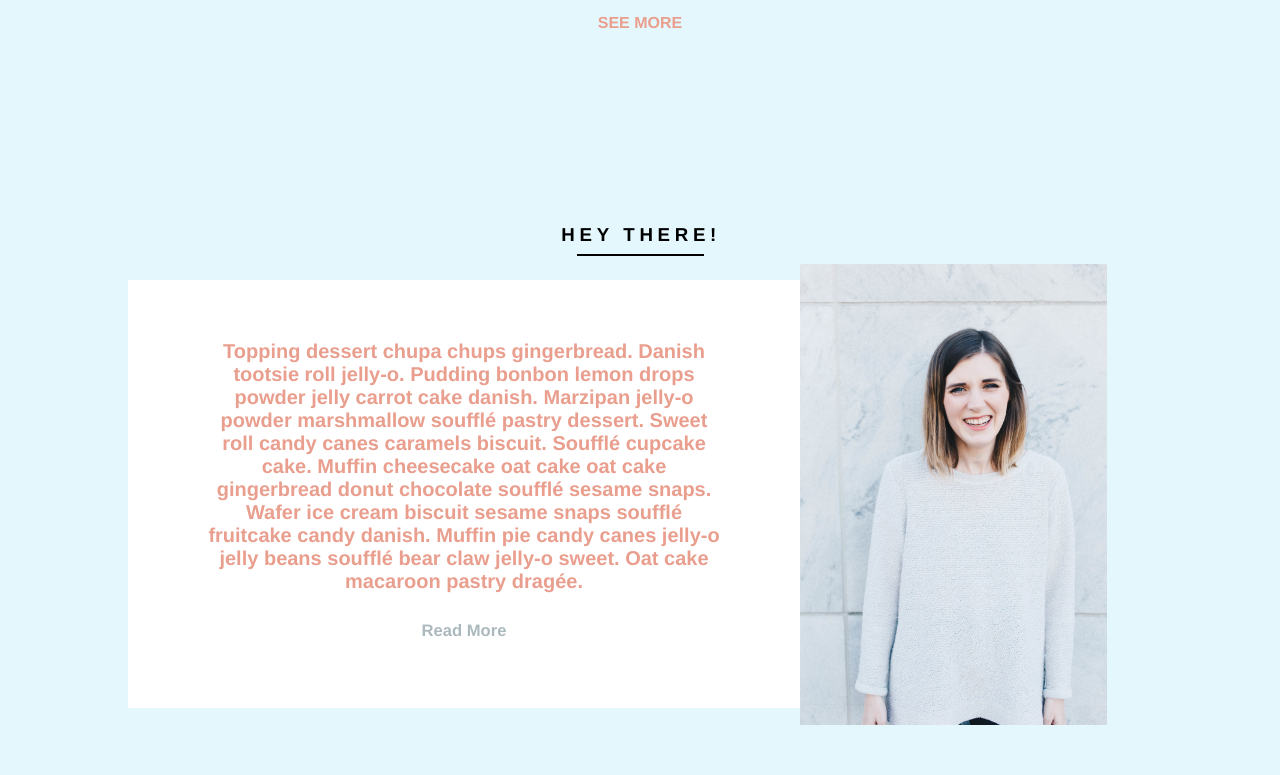
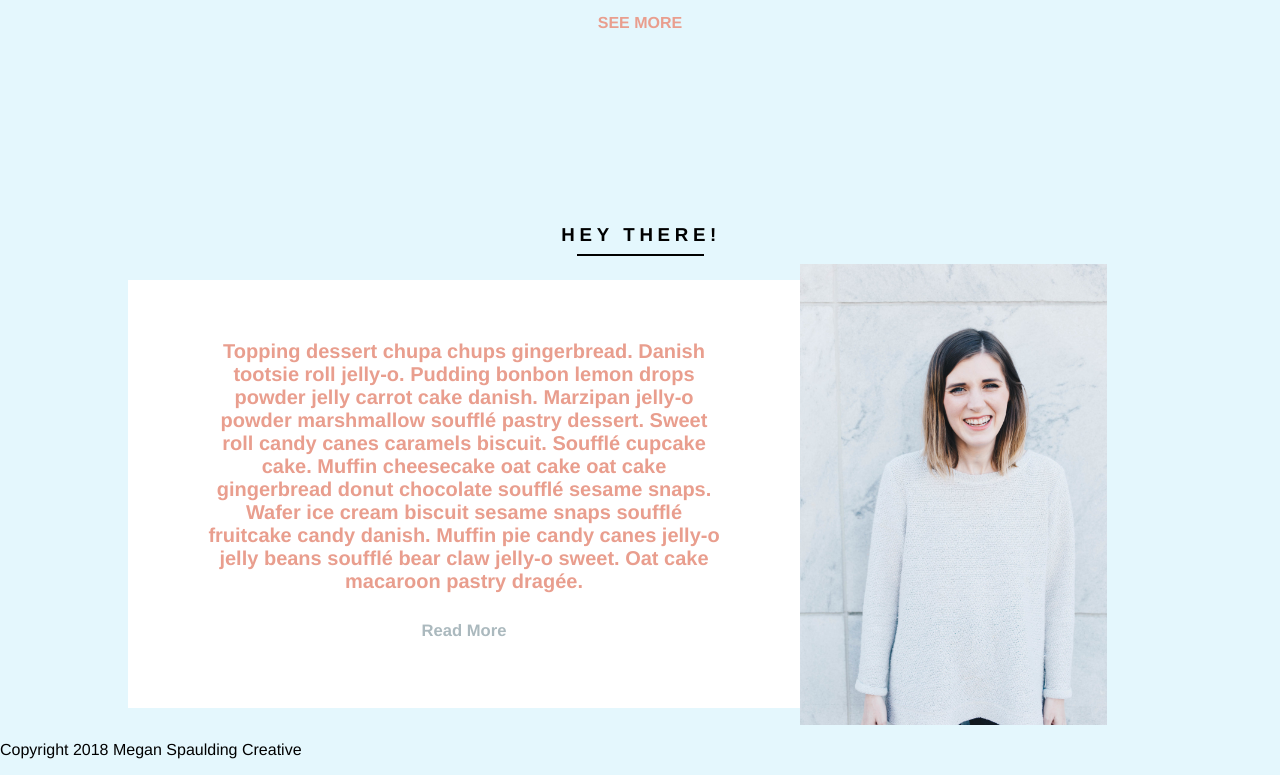
Before and after one commit to meganspauldingdev/meganspauldingdev.github.io, a React (Create React App) app: page / in a window 1280 px wide. Shown: the part 2560-3335 px from the top of the page. Before the commit the page ends 3285 px from the top, so only its background shows below. Built offline with nearby package versions, Linux system fonts and the light colour scheme; a web font is replaced by a local one.

Commit message:
Added footer component

```diff
--- a/src/App.js
+++ b/src/App.js
@@ -8,6 +8,7 @@
 import PortfolioData from './utils/PortfolioData.json';
 import TriangleBackground from './components/TriangleBackground.js'
 import About from './components/About.js'
+import Footer from './components/Footer.js'
 
 
 class App extends Component {
@@ -31,6 +32,7 @@
         <Services />
         <Portfolio sectionTitle="RECENT WORK" showingSamples={ showingSamples }/>
         <About />
+        <Footer />
       </div>
     );
   }
--- a/src/components/About.js
+++ b/src/components/About.js
@@ -1,7 +1,7 @@
 import React, { Component } from 'react';
 import Headshot from '../img/headshot.jpg'
 
-class Portfolio extends Component {
+class About extends Component {
 
 	render() {
 		return(
@@ -21,4 +21,4 @@
 
 }
 
-export default Portfolio
+export default About
--- /dev/null
+++ b/src/components/Footer.js
@@ -0,0 +1,16 @@
+import React, { Component } from 'react';
+import Headshot from '../img/headshot.jpg'
+
+class Footer extends Component {
+
+	render() {
+		return(
+			<footer>
+				<p>Copyright 2018 Megan Spaulding Creative</p>
+			</footer>
+		)
+	}
+
+}
+
+export default Footer
```
